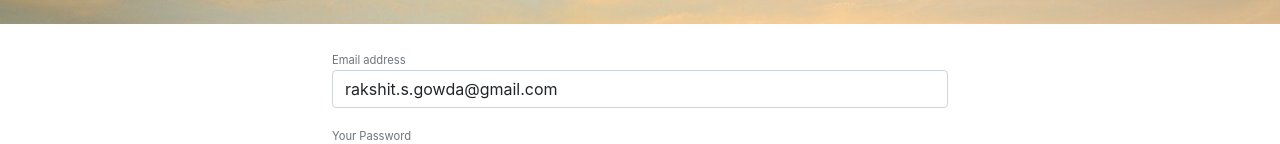
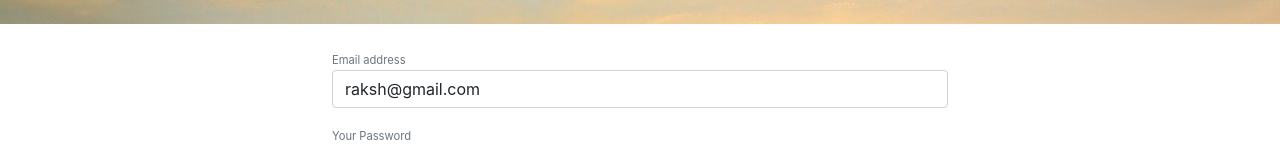
Before and after one commit to rakshithsgowda/mern-practise-socialmedia-frontend, a Next.js app: page /login in a window 1280 px wide. Shown: the part 164-308 px from the top of the page. Built offline with nearby package versions, Linux system fonts and the light colour scheme; no server answers.

Commit message:
user changes

```diff
--- a/pages/login.js
+++ b/pages/login.js
@@ -7,7 +7,7 @@ import AuthForm from '../components/forms/AuthForm'
 import { UserContext } from '../context'
 
 const Login = () => {
-  const [email, setEmail] = useState('rakshit.s.gowda@gmail.com')
+  const [email, setEmail] = useState('raksh@gmail.com')
   const [password, setPassword] = useState('indiana123')
   const [loading, setLoading] = useState(false)
 
--- a/pages/register.js
+++ b/pages/register.js
@@ -9,7 +9,7 @@ import { UserContext } from '../context'
 
 const Register = () => {
   const [name, setName] = useState('rakshith')
-  const [email, setEmail] = useState('rakshit.s.gowda@gmail.com')
+  const [email, setEmail] = useState('raksh@gmail.com')
   const [password, setPassword] = useState('indiana123')
   const [secret, setSecret] = useState('red')
   const [ok, setOk] = useState(false)
```
